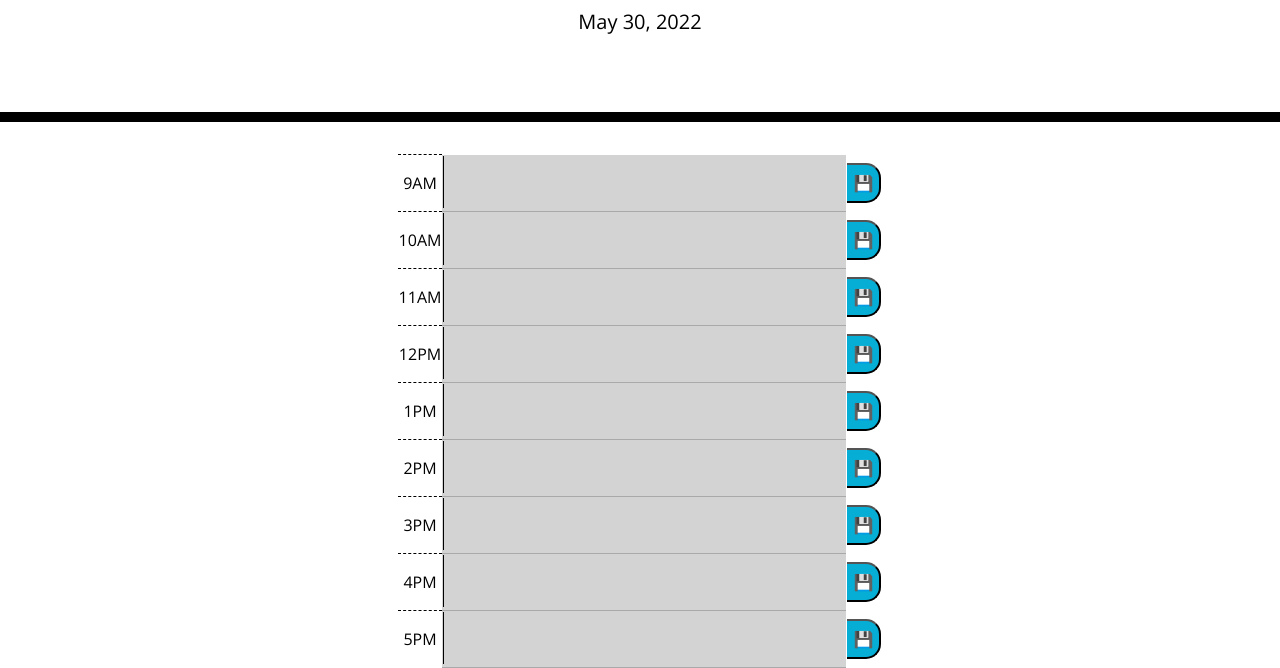
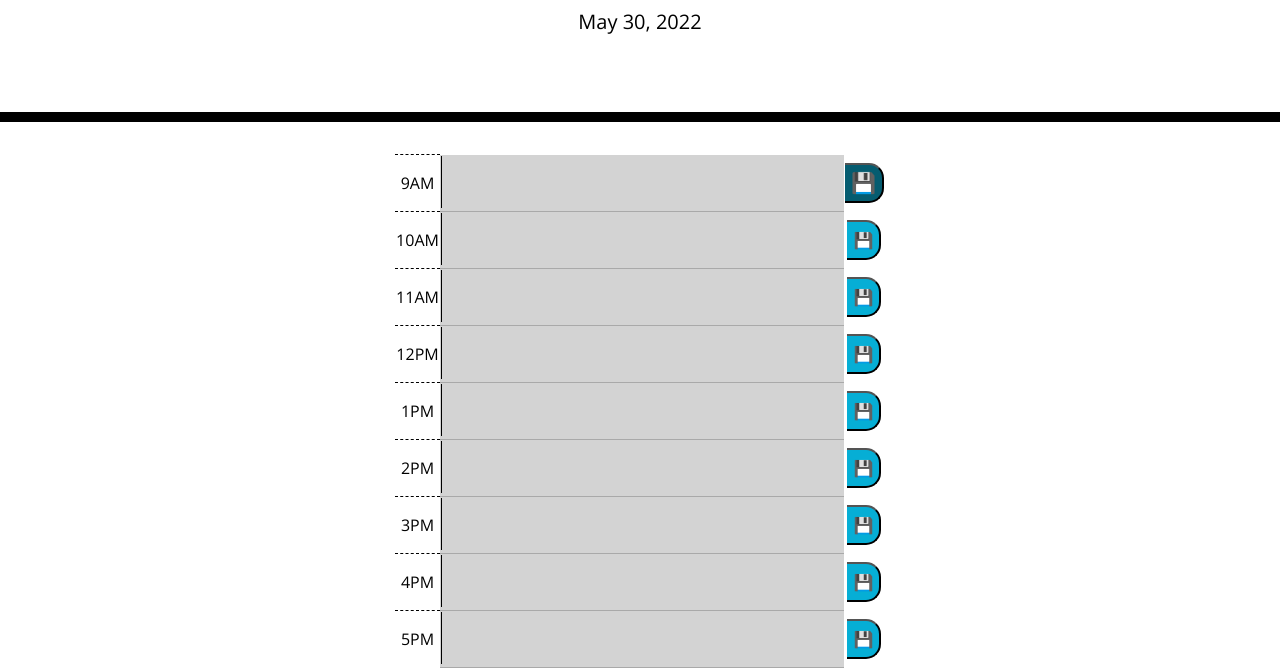
Before and after one commit to cokamuro/workday-scheduler, a plain HTML site: page index.html in a window 1280 px wide. In both pictures the pointer is over the button 864 px from the left and 365 px from the top of the page. Shown: the part 182-850 px from the top of the page. Drawn offline with nearby package versions, Linux system fonts and the light colour scheme.

Commit message:
hover change for save

```diff
--- a/style.css
+++ b/style.css
@@ -74,7 +74,8 @@ textarea {
   color: white;
 }
 
-.save-button i:hover {
-  font-size: 150%;
-  transition: all 0.3s ease-in-out;
+.save-button:hover {
+  font-size: 20px;
+  background-color: #055c70;
+  transition: all 0.2s ease-in-out;
 }
```
